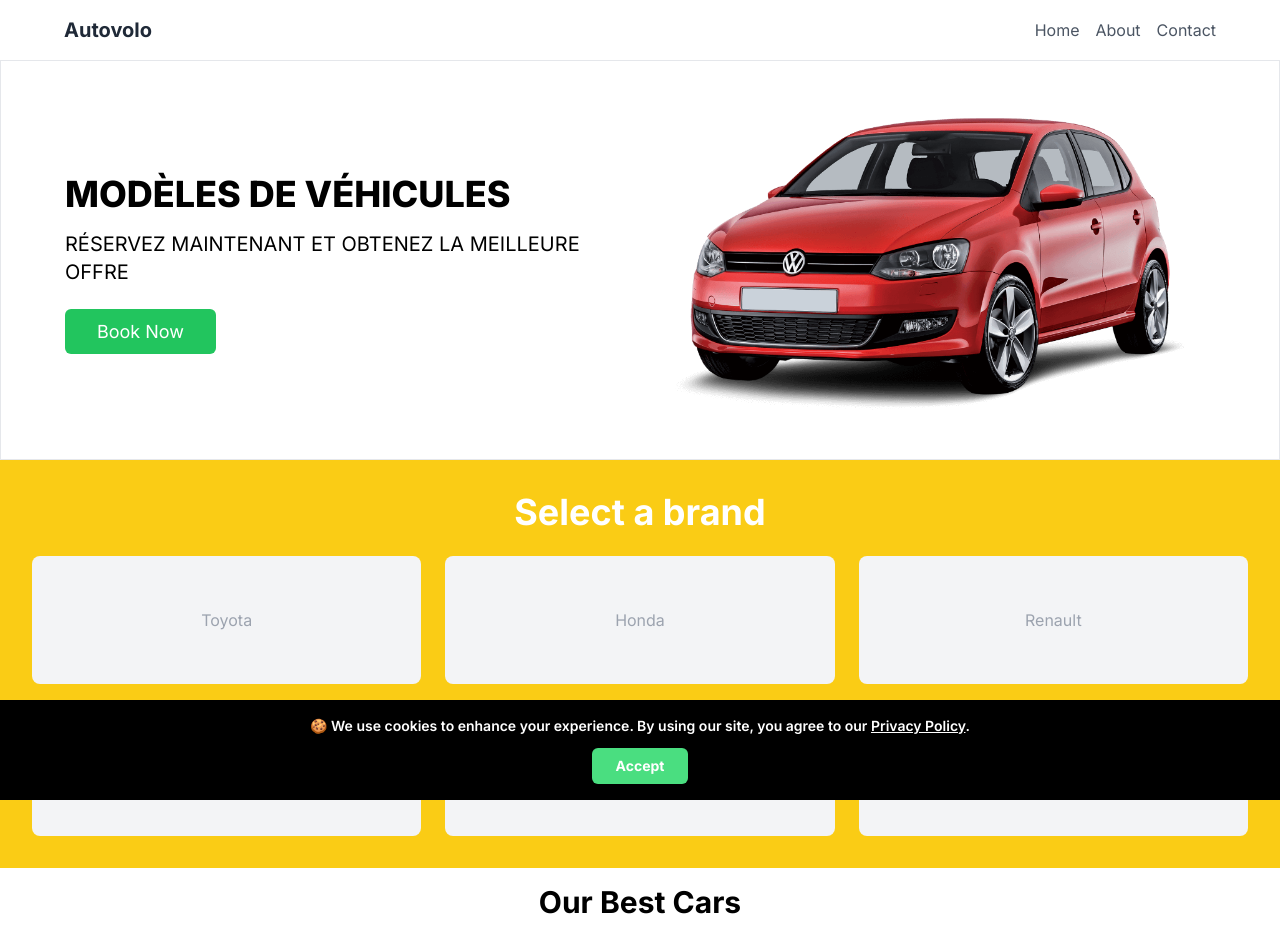
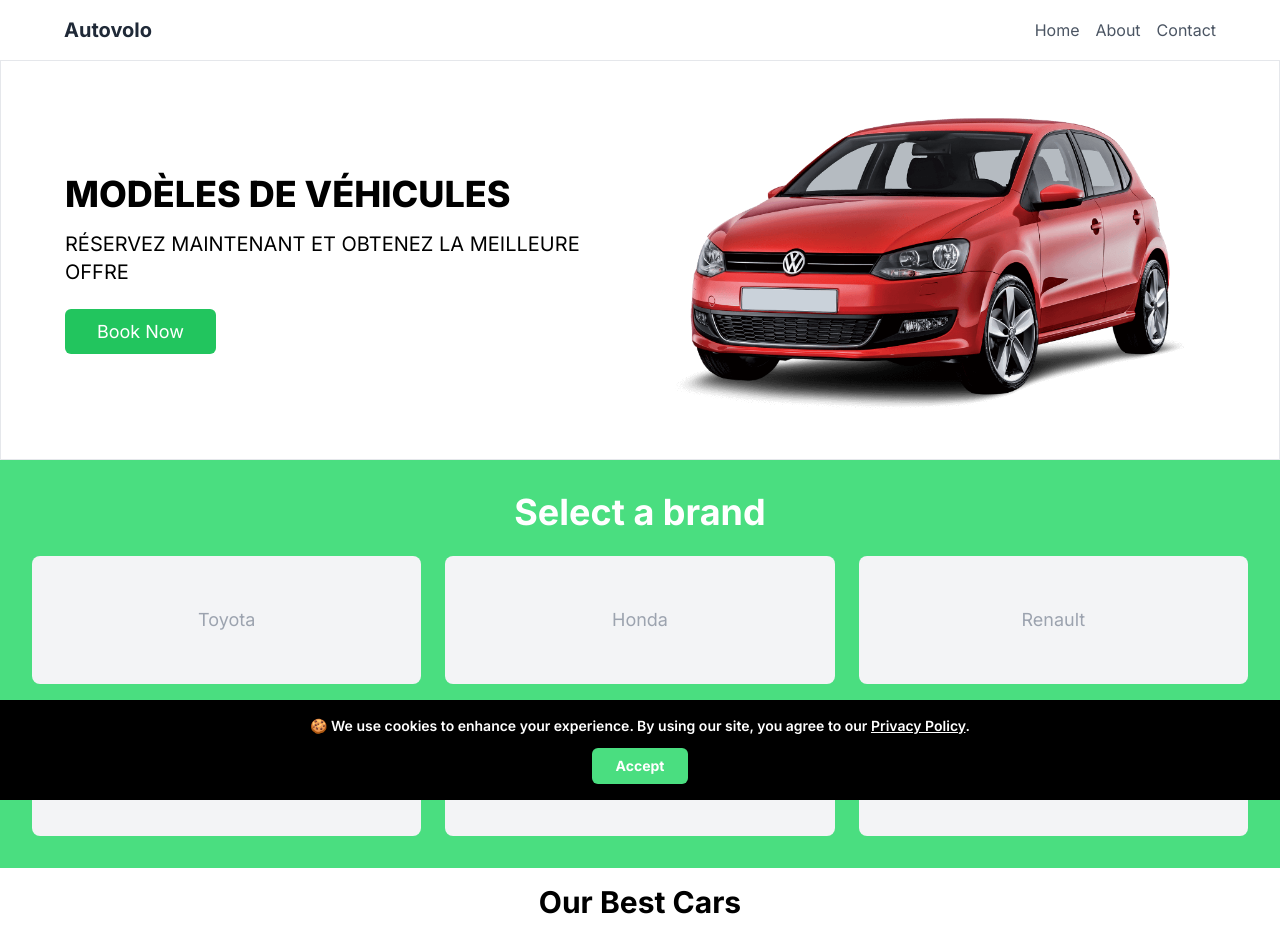
Before and after one commit to enmohamedMallahi/autovolo-client, a Next.js app: page / in a window 1280 px wide. Shown: the top 950 px of the page. Built offline with nearby package versions, Linux system fonts and the light colour scheme.

Commit message:
updates: fixing stylings isssues

```diff
--- a/src/components/ConfirmationModal.js
+++ b/src/components/ConfirmationModal.js
@@ -63,7 +63,7 @@
 
    return (
     <div className="fixed inset-0 flex items-center justify-center bg-black bg-opacity-50">
-      <div className="bg-white p-8 rounded-md max-h-[80vh] overflow-y-auto">
+      <div className="bg-white mx-4 md:mx-8 lg:mx-16 p-8 rounded-md max-h-[80vh] overflow-y-auto">
         <h2 className="text-2xl font-bold mb-4">Confirm Booking</h2>
 
         {step === 1 && (
--- a/src/components/MakeSelector.js
+++ b/src/components/MakeSelector.js
@@ -5,14 +5,14 @@
   const availableMakes = ['Toyota', 'Honda', 'Renault', 'Peugeot', 'Dacia', 'Volkswagen'];
 
   return (
-    <div className="bg-yellow-400 p-8 h">
+    <div className="bg-green-400 p-8 h">
       <h2 className="text-4xl text-white font-bold text-center mb-6">Select a brand</h2>
 
       <div class="grid grid-cols-2 gap-4 rounded-lg md:grid-cols-3 lg:gap-6">
 
         {availableMakes.map(make => (
           <Link href={`/search?make=${ make }`}>
-            <div class="flex h-16 items-center justify-center rounded-lg bg-gray-100 p-4 text-gray-400 sm:h-32">
+            <div class="flex h-16 items-center justify-center rounded-lg bg-gray-100 p-4 text-gray-400 sm:h-32 text-lg">
               <span>{make}</span>
             </div>
           </Link>
```
